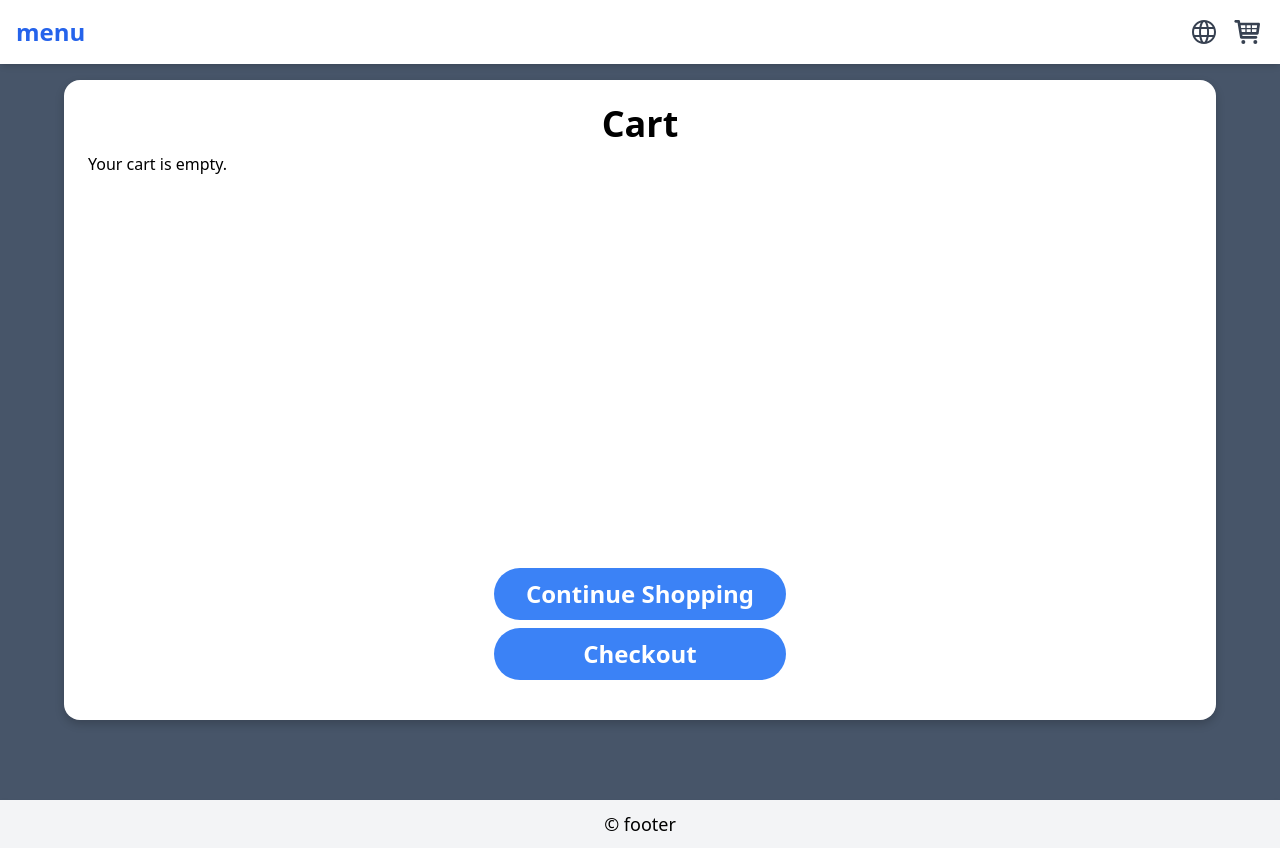
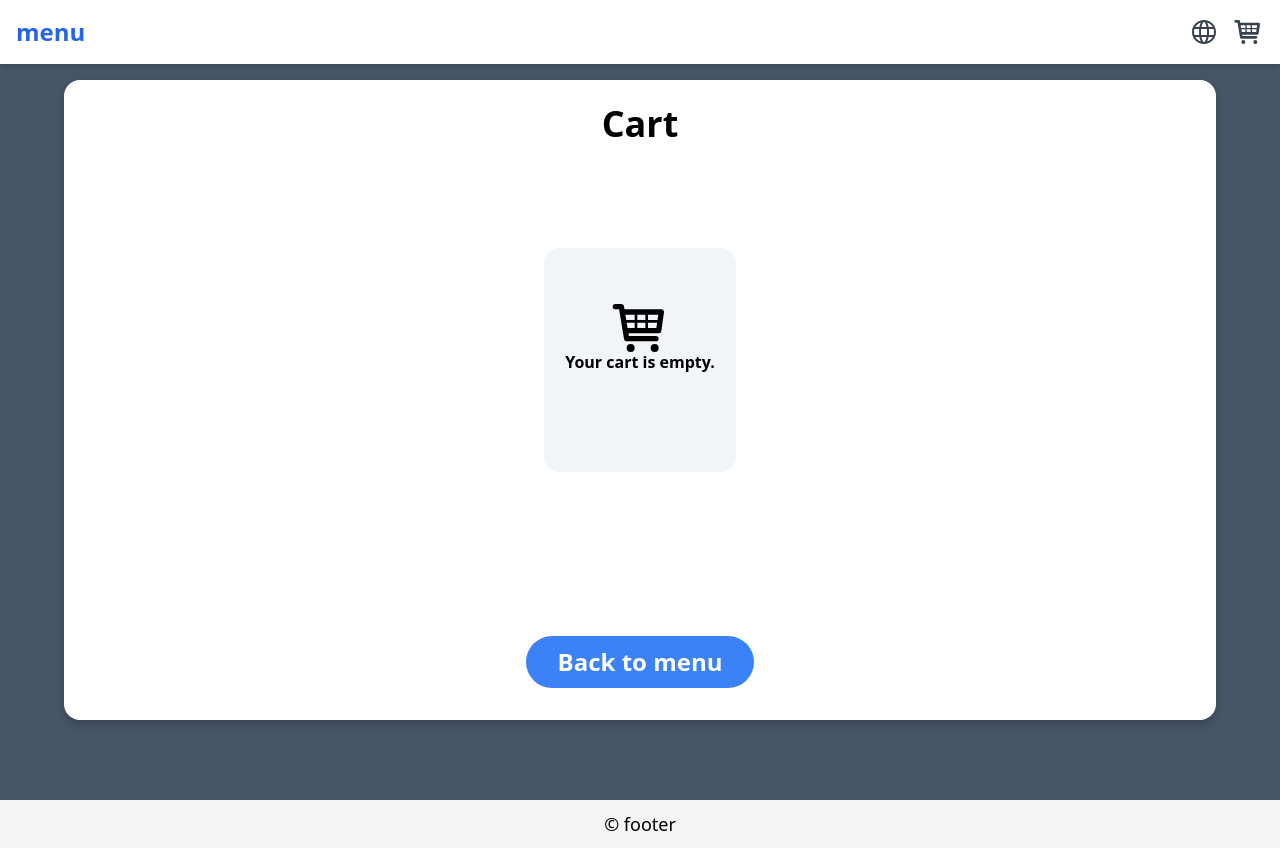
Before and after one commit to leen7awa/res, a React (Vite) app: page /cart in a window 1280 px wide. Built offline with nearby package versions, Linux system fonts and the light colour scheme.

Commit message:
cart
clear cart
show cart

```diff
--- a/src/App.jsx
+++ b/src/App.jsx
@@ -5,16 +5,6 @@ import MenuPage from "./pages/Menu";
 import Header from "./components/Header";
 import Footer from "./components/Footer";
 import Cart from "./pages/Cart";
-
-
-// require('dotenv').config();
-// const mongoose = require('mongoose');
-
-// mongoose.connect(process.env.MONGODB_URI, {
-//   useNewUrlParser: true,
-//   useUnifiedTopology: true,
-// });
-
 
 function App() {
   const [seatOption, setSeatOption] = useState("");
@@ -35,21 +25,26 @@ function App() {
     ]);
   };
 
-  useEffect(() => {
-    // console.log("Cart items updated:", cartItems);
-  }, [cartItems]);
-
+  // Load cart items from localStorage if available
   useEffect(() => {
     const savedCartItems = localStorage.getItem('cartItems');
-    if (savedCartItems) {
+
+    // If no saved cart items, consider it the user's first visit and set the cart as empty
+    if (!savedCartItems) {
+      localStorage.setItem('firstVisit', 'true');
+      setCartItems([]); // Initialize the cart as empty on first visit
+    } else {
       setCartItems(JSON.parse(savedCartItems));
     }
   }, []);
 
+  // Save cart items to localStorage whenever they change
   useEffect(() => {
-    localStorage.setItem('cartItems', JSON.stringify(cartItems));
+    if (localStorage.getItem('firstVisit') === 'false' || cartItems.length > 0) {
+      localStorage.setItem('cartItems', JSON.stringify(cartItems));
+      localStorage.setItem('firstVisit', 'false'); // Mark that it's no longer the first visit
+    }
   }, [cartItems]);
-
 
   return (
     <>
@@ -59,7 +54,7 @@ function App() {
           <Routes>
             <Route path="/" element={<SeatingPage onSelectOption={handleSelectOption} />} />
             <Route path="/menu" element={<MenuPage addItemToCart={addItemToCart} cartItems={cartItems} />} />
-            <Route path="/cart" element={<Cart cartItems={cartItems} />} />
+            <Route path="/cart" element={<Cart cartItems={cartItems} setCartItems={setCartItems}/>} />
           </Routes>
         </div>
       </Router>
--- a/src/components/Header.jsx
+++ b/src/components/Header.jsx
@@ -2,6 +2,8 @@ import CartIcon from "../icons/CartIcon";
 import LanguageIcon from "../icons/LanguageIcon";
 
 const Header = () => {
+    const commonButtonStyles = "text-gray-700 hover:text-blue-600 flex items-center justify-center";
+
 
     return (
         <div className="bg-white shadow-md fixed top-0 left-0 right-0 z-10">
@@ -11,10 +13,10 @@ const Header = () => {
                     menu
                 </button>
                 <nav className="ml-auto flex space-x-4">
-                    <a href="#" className="text-gray-700 hover:text-blue-600 flex items-center justify-center">
+                    <a href="#" className={commonButtonStyles}>
                         <LanguageIcon />
                     </a>
-                    <a href="/cart" className="text-gray-700 hover:text-blue-600 flex items-center justify-center">
+                    <a href="/cart" className={commonButtonStyles}>
                         <CartIcon />
                     </a>
                 </nav>
--- /dev/null
+++ b/src/components/cart/OrderSum.jsx
@@ -0,0 +1,5 @@
+import React from "react";
+
+const OrderSum = () => { };
+
+export default OrderSum;
--- /dev/null
+++ b/src/components/cart/cartTable.jsx
@@ -0,0 +1,36 @@
+import React from "react";
+
+const CartTable = ({ groupedItems }) => {
+    return (
+        <table className="min-w-full table-auto border-collapse border border-gray-400">
+            <thead>
+                <tr>
+                    <th className="border border-gray-300 px-4 py-2">Item</th>
+                    <th className="border border-gray-300 px-4 py-2">Quantity</th>
+                    <th className="border border-gray-300 px-4 py-2">Extras</th>
+                    <th className="border border-gray-300 px-4 py-2">Custom Text</th>
+                    <th className="border border-gray-300 px-4 py-2">Price per Item</th>
+                    <th className="border border-gray-300 px-4 py-2">Final Price</th>
+                </tr>
+            </thead>
+            <tbody>
+                {groupedItems.map((item, index) => (
+                    <tr key={index}>
+                        <td className="border border-gray-300 px-4 py-2">{item.itemDetails.name}</td>
+                        <td className="border border-gray-300 px-4 py-2">{item.quantity}</td>
+                        <td className="border border-gray-300 px-4 py-2">
+                            {item.extras.map(extra => extra.name).join(', ')}
+                        </td>
+                        <td className="border border-gray-300 px-4 py-2">{item.customText}</td>
+                        <td className="border border-gray-300 px-4 py-2">₪{item.itemDetails.price}</td>
+                        <td className="border border-gray-300 px-4 py-2">
+                            ₪{(item.itemDetails.price * item.quantity).toFixed(2)}
+                        </td>
+                    </tr>
+                ))}
+            </tbody>
+        </table>
+    );
+};
+
+export default CartTable;
--- a/src/components/layout/MenuLayout1.jsx
+++ b/src/components/layout/MenuLayout1.jsx
@@ -53,7 +53,8 @@ const MenuLayout1 = ({ setChosenCategory, setChosenWindow }) => {
 
             <button
                 className="button p-2 w-1/3"
-                onClick={() => navigate(-1)}
+                // onClick={() => navigate(-1)}
+                onClick={() => window.location.href = '/'}
             >
                 Back
             </button>
--- a/src/icons/CartIcon.jsx
+++ b/src/icons/CartIcon.jsx
@@ -9,7 +9,7 @@ const CartIcon = () => {
             version="1.2"
             baseProfile="tiny"
             viewBox="0 0 24 24"
-            className="cursor-pointer"
+            // className="cursor-pointer"
             height="2em"
             width="2em"
             xmlns="http://www.w3.org/2000/svg"
--- a/src/pages/Cart.jsx
+++ b/src/pages/Cart.jsx
@@ -1,7 +1,10 @@
-import React from "react";
+import React, { useState, useEffect } from "react";
+import CartTable from "../components/cart/cartTable";
 import './button.css';
+import CartIcon from '../icons/CartIcon';
 
-const Cart = ({ cartItems }) => {
+const Cart = ({ cartItems, setCartItems }) => {
+
     // Function to check for duplicates and add quantity
     const groupedItems = cartItems.reduce((acc, item) => {
         // Find if the item already exists based on itemDetails.name, extras, and customText
@@ -20,57 +23,63 @@ const Cart = ({ cartItems }) => {
         return acc;
     }, []);
 
-    console.log("Grouped cart items:", groupedItems);
+    // Function to calculate total cost
+    const calculateTotal = () => {
+        return groupedItems.reduce((total, item) => {
+            // Assuming each item has a price in itemDetails.price
+            const itemTotal = item.itemDetails.price * item.quantity;
+            return total + itemTotal;
+        }, 0);
+    };
+
+    const clearCart = () => {
+        localStorage.removeItem("cartItems"); // Remove items from localStorage
+        setCartItems([]); // Clear the cartItems in state
+    };
+
+
+    const totalCost = calculateTotal(); // Calculate total once for display
 
     return (
         <div className="box max-w-screen-2xl h-screen items-center">
             <h2 className="text-4xl font-bold">Cart</h2>
-             <div className="flex flex-row max-h-[600px] overflow-y-auto w-full">
+
+            <div className="flex flex-row max-h-[600px] overflow-y-auto items-center mt-24 rounded-2xl bg-slate-100">
                 {groupedItems.length > 0 ? (
-                    <table className="min-w-full table-auto border-collapse border border-gray-400">
-                        <thead>
-                            <tr>
-                                <th className="border border-gray-300 px-4 py-2">Quantity</th>
-                                <th className="border border-gray-300 px-4 py-2">Name</th>
-                                <th className="border border-gray-300 px-4 py-2">Extras</th>
-                                <th className="border border-gray-300 px-4 py-2">Custom Text</th>
-                                <th className="border border-gray-300 px-4 py-2">Price per Item</th>
-                                <th className="border border-gray-300 px-4 py-2">Final Price</th>
-                            </tr>
-                        </thead>
-                        <tbody>
-                            {groupedItems.map((item, index) => (
-                                <tr key={index}>
-                                    <td className="border border-gray-300 px-4 py-2">{item.quantity}</td>
-                                    <td className="border border-gray-300 px-4 py-2">{item.itemDetails.name}</td>
-                                    <td className="border border-gray-300 px-4 py-2">
-                                        {item.extras.map(extra => extra.name).join(', ')}
-                                    </td>
-                                    <td className="border border-gray-300 px-4 py-2">{item.customText}</td>
-                                    <td className="border border-gray-300 px-4 py-2">₪{item.itemDetails.price}</td>
-                                    <td className="border border-gray-300 px-4 py-2">
-                                        ₪{(item.itemDetails.price * item.quantity).toFixed(2)}
-                                    </td>
-                                </tr>
-                            ))}
-                        </tbody>
-                    </table>
+                    <CartTable groupedItems={groupedItems} />
                 ) : (
-                    <p>Your cart is empty.</p>
+                    <div className="h-40 w-48 mt-16">
+                        <div style={{ transform: 'scale(2)', display: 'inline-block' }}>
+                            <CartIcon />
+                        </div>
+                        <h3 className="font-bold">Your cart is empty.</h3>
+                    </div>
                 )}
             </div>
-            <div className="flex flex-col space-y-2 mt-auto mb-4">
+
+            {/* Conditional Rendering for Buttons */}
+            <div className="flex flex-col space-y-2 mt-auto mb-2 items-center">
+                {groupedItems.length > 0 && (
+                    <>
+                        <div className="flex flex-row mt-4">
+                            <h3 className="text-2xl font-bold">Total: ${totalCost.toFixed(2)}</h3>
+                            <button className="text-right" onClick={clearCart}>
+                                Clear Cart
+                            </button>
+                        </div>
+                        <button className="button py-2" onClick={() => alert(':)')}>
+                            Checkout
+                        </button>
+                    </>
+                )}
+                {/* Always show 'Back to menu' button */}
                 <button
                     className="button py-2"
-                    onClick={() => console.log(groupedItems)}
+                    onClick={() => {
+                        window.location.href = '/menu';
+                    }}
                 >
-                    Continue Shopping
-                </button>
-                <button
-                    className="button py-2"
-                    onClick={() => alert('Checkout not implemented yet')}
-                >
-                    Checkout
+                    Back to menu
                 </button>
             </div>
         </div>
```
